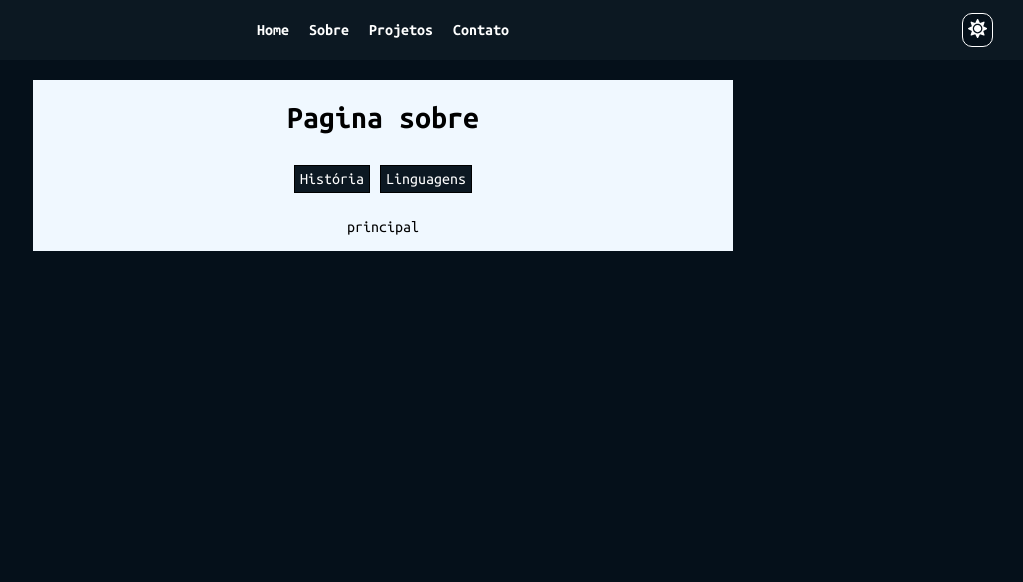
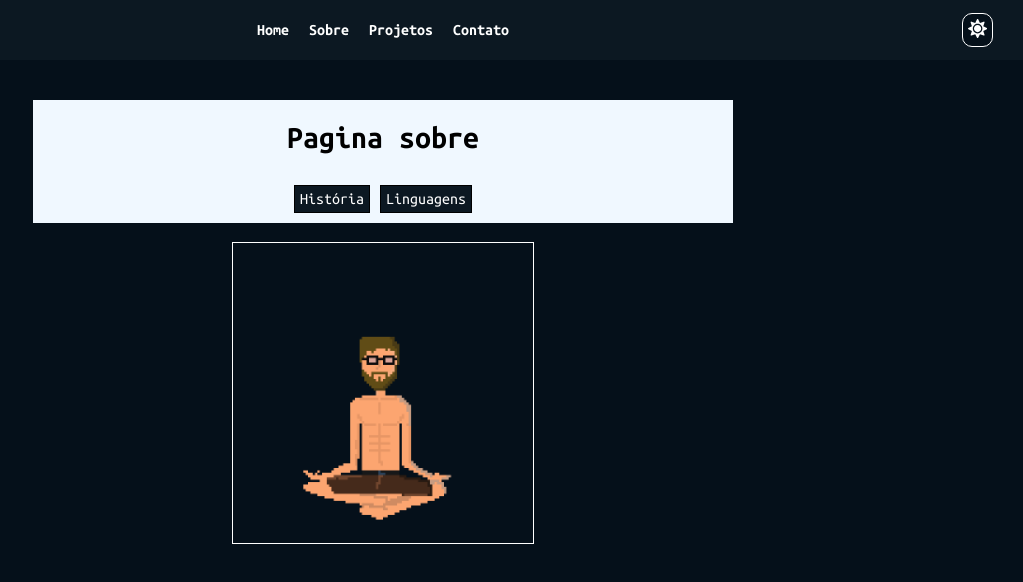
Before and after one commit to lauriciodev/portifolio-react-js, a React (Vite) app: page /about in a window 1280 px wide. Shown: the top 582 px of the page, without its empty margins (257-1280 px from the left). Built offline with nearby package versions, Linux system fonts and the light colour scheme.

Commit message:
adicionando agifs

```diff
--- a/src/App.jsx
+++ b/src/App.jsx
@@ -7,6 +7,7 @@ import { Route, Routes } from "react-router-dom";
 import Home from "./pages/home";
 import About from "./pages/about";
 import Contact from "./pages/contact";
+import AboutMain from "./components/aboutMain";
 
 function App() {
   const [theme, setTheme] = useState(false);
@@ -17,7 +18,7 @@ function App() {
         <Routes>
           <Route path="/" element={<Home />} />
           <Route path="/about" element={<About />}>
-            <Route index element={<p>principal</p>} />
+            <Route index element={<AboutMain />} />
             <Route path="history" element={<p>sub 1</p>} />
             <Route path="langs" element={<p>sub 2</p>} />
             <Route path="*" element={<p>Not found</p>} />
--- /dev/null
+++ b/src/components/aboutMain/index.jsx
@@ -0,0 +1,10 @@
+import { Container } from "./styled";
+import madness from "../../assets/mad.gif";
+
+export default function AboutMain() {
+  return (
+    <Container>
+      <img src={madness} alt="lauricio" />
+    </Container>
+  );
+}
--- /dev/null
+++ b/src/components/aboutMain/styled.jsx
@@ -0,0 +1,13 @@
+import { styled } from "styled-components";
+
+export const Container = styled.div`
+  width: 100%;
+  height: 300px;
+  display: flex;
+  align-items: center;
+  justify-content: center;
+  img {
+    width: 300px;
+    border: 1px solid white;
+  }
+`;
--- a/src/components/profile/index.jsx
+++ b/src/components/profile/index.jsx
@@ -1,6 +1,6 @@
 import { Button } from "../../global/styles";
 import { Info, PictureContainer, ProfileContainer } from "./styled";
-import fotoLauricio from "../../assets/lauricio.jpg";
+import fotoLauricio from "../../assets/lau-hello.gif";
 
 export default function Profile() {
   return (
--- a/src/pages/about/index.jsx
+++ b/src/pages/about/index.jsx
@@ -1,15 +1,17 @@
 import { Link, Outlet } from "react-router-dom";
-import { ContainerAbout, ContainerLinks } from "./styled";
+import { ContainerAbout, ContainerLinks, SubContainerAbout } from "./styled";
 import { Button } from "../../global/styles";
 
 export default function About() {
   return (
     <ContainerAbout>
-      <h1>Pagina sobre</h1>
-      <ContainerLinks>
-        <Link to="/about/history">História</Link>
-        <Link to="/about/langs">Linguagens</Link>
-      </ContainerLinks>
+      <SubContainerAbout>
+        <h1>Pagina sobre</h1>
+        <ContainerLinks>
+          <Link to="/about/history">História</Link>
+          <Link to="/about/langs">Linguagens</Link>
+        </ContainerLinks>
+      </SubContainerAbout>
       <Outlet />
     </ContainerAbout>
   );
--- a/src/pages/about/styled.jsx
+++ b/src/pages/about/styled.jsx
@@ -2,6 +2,15 @@ import styled from "styled-components";
 import * as colors from "../../global/colors";
 
 export const ContainerAbout = styled.div`
+  display: flex;
+  flex-direction: column;
+  align-items: center;
+  justify-content: center;
+  width: 100%;
+  max-width: 700px;
+  margin: 20px auto;
+`;
+export const SubContainerAbout = styled.div`
   display: flex;
   flex-direction: column;
   align-items: center;
```
Also changed, not shown: src/assets/lau-hello.gif (added), src/assets/mad.gif (added).
